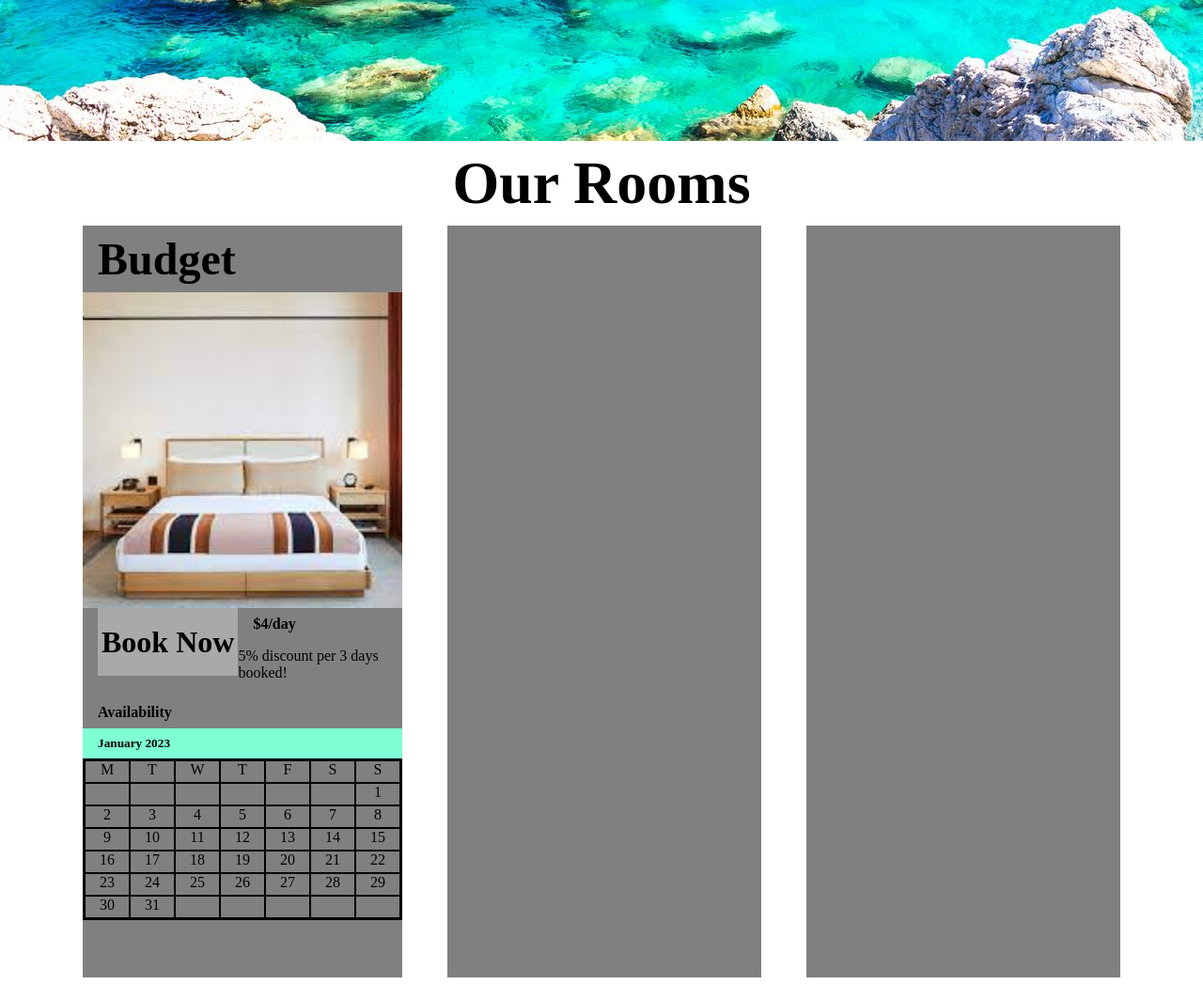
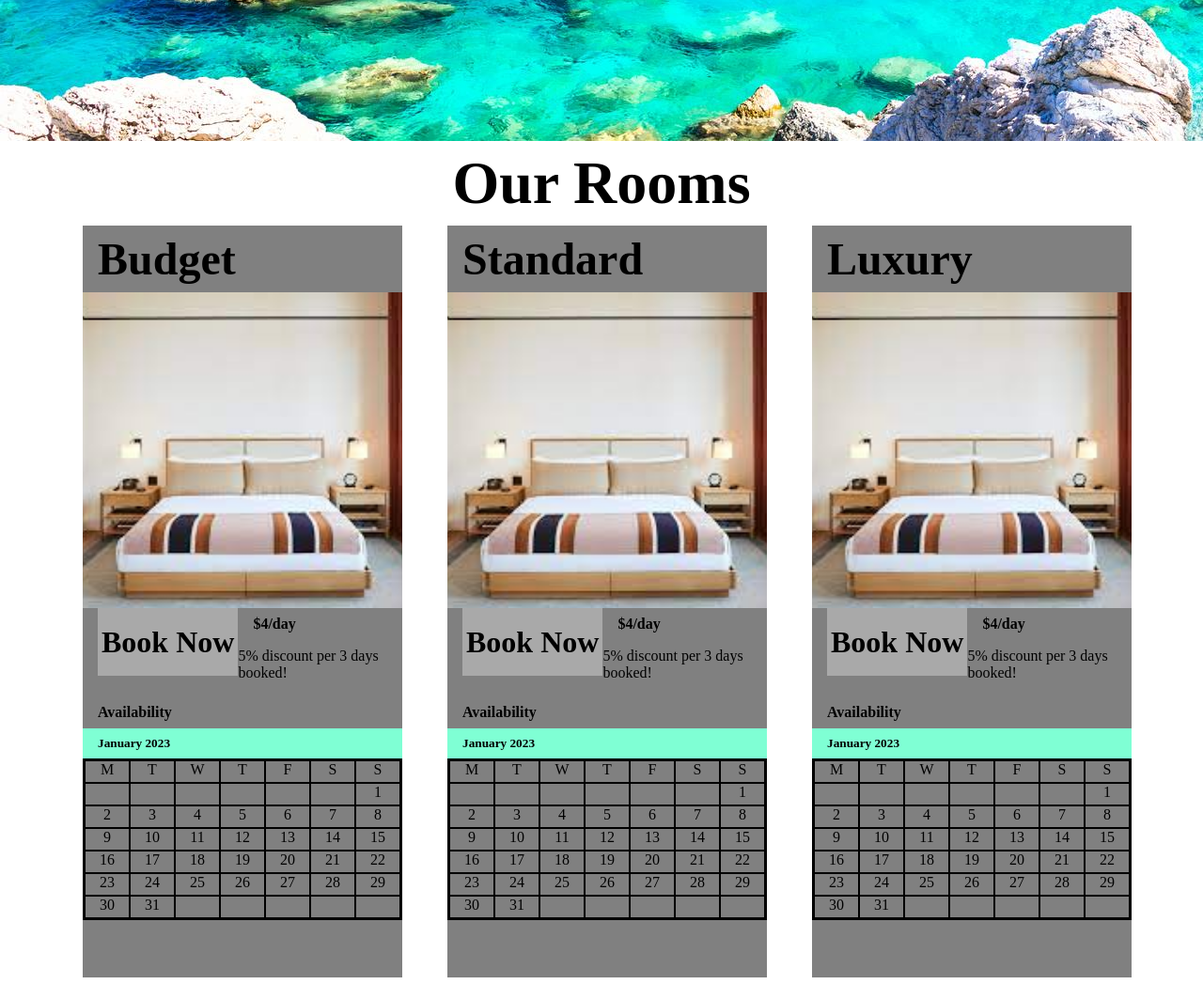
Before and after one commit to TGKElit/nikepelago, a PHP site: page /src/ in a window 1280 px wide. Shown: the part 642-1706 px from the top of the page at 94% size. Run offline with PHP 8.4, Linux system fonts and the light colour scheme; data that the repository does not hold is empty.

Commit message:
rewrote the room-code to be resuable for each type of room

```diff
--- /dev/null
+++ b/src/booking.php
@@ -0,0 +1,5 @@
+<?php
+
+if (!empty($_POST)) {
+        print_r($_POST);
+    }
--- a/src/general.php
+++ b/src/general.php
@@ -1,5 +1,5 @@
 <?php
 $stars = 5;
 
-$daySymbol = ["M", "T", "W", "T", "F", "S", "S"];
+
 ?>
--- a/src/header.css
+++ b/src/header.css
@@ -17,6 +17,12 @@ h1 {
     margin: auto 0;
 }
 
+header a {
+    all: unset;
+    margin: auto 0;
+    cursor: pointer;
+}
+
 header .stars {
     height: 100%;
     display: flex;
--- a/src/header.php
+++ b/src/header.php
@@ -1,6 +1,6 @@
 <header>
     <img src="../resources/svg/star.svg"></img>
-    <h1>Itsakon Hotel</h1>
+    <a href="."><h1>Itsakon Hotel</h1></a>
     <section class=stars>
         <?php for ($i=0; $i < $stars; $i++) {
             ?><img src="../resources/svg/star.svg"></img><?php
--- a/src/index.php
+++ b/src/index.php
@@ -1,8 +1,6 @@
 <?php
-    if (!empty($_POST)) {
-        print_r($_POST);
-    }
     require('general.php');
+    require('roomCard.php');
 ?>
 
 <!DOCTYPE html>
@@ -11,7 +9,7 @@
         <link rel="stylesheet" href="general.css">
         <link rel="stylesheet" href="header.css">
         <link rel="stylesheet" href="hero.css">
-        <link rel="stylesheet" href="room-card.css">
+        <link rel="stylesheet" href="roomCard.css">
         <title>Itsakon Hotel</title>
     </head>
     <body>
@@ -23,9 +21,9 @@
         <section class="rooms">
             <h2>Our Rooms</h2>
             <div class="room-container">
-                <?php require("./budgetCard.php")?>
-                <article class=room id="standard"></article>
-                <article class=room id="luxury"></article>
+                <?php roomCard("budget", $daySymbol)?>
+                <?php roomCard("standard", $daySymbol)?>
+                <?php roomCard("luxury", $daySymbol)?>
             </div>
         </section>
         <script src="homePageVariables.js"></script>
--- a/src/main.js
+++ b/src/main.js
@@ -1,33 +1,55 @@
-let budgetScrollerPosition = 0;
+let scrollerPosition = {
+    'budget': 0,
+    'standard': 0,
+    'luxury': 0,
+};
+
+document.getElementById("budget-right")?.addEventListener("click", function() {
+    imageScroller('right', 'budget');
+});
+
+document.getElementById("budget-left")?.addEventListener("click", function() {
+    imageScroller('left', 'budget');
+});
+
+document.getElementById("standard-right")?.addEventListener("click", function() {
+    imageScroller('right', 'standard');
+});
+
+document.getElementById("standard-left")?.addEventListener("click", function() {
+    imageScroller('left', 'standard');
+});
+
+document.getElementById("luxury-right")?.addEventListener("click", function() {
+    imageScroller('right', 'luxury');
+});
+
+document.getElementById("luxury-left")?.addEventListener("click", function() {
+    imageScroller('left', 'luxury');
+});
 
 
-document.getElementById("budget-right").addEventListener("click", function() {
-    imageScroller('right');
-});
 
-document.getElementById("budget-left").addEventListener("click", function() {
-    imageScroller('left');
-});
-
-function imageScroller(direction) {
+function imageScroller(direction, roomType) {
+    console.log(scrollerPosition[roomType]);
     switch (direction) {
         case 'right':
-            budgetScrollerPosition -= 1;
+            scrollerPosition[roomType] -= 1;
             break;
         case 'left':
-            budgetScrollerPosition += 1;
+            scrollerPosition[roomType] += 1;
             break;
     }
-    if (budgetScrollerPosition <= -3) {
-        budgetScrollerPosition = 0;
+    if (scrollerPosition[roomType] <= -3) {
+        scrollerPosition[roomType] = 0;
     }
-    if (budgetScrollerPosition >= 1) {
-        budgetScrollerPosition = -2;
+    if (scrollerPosition[roomType] >= 1) {
+        scrollerPosition[roomType] = -2;
     }
-    document.getElementById("budget-scroller").style.transform = "translate(" + budgetScrollerPosition * scrollerStep + "px)";
+    document.getElementById(roomType + "-scroller").style.transform = "translate(" + scrollerPosition[roomType] * scrollerStep + "px)";
 }
 
-for (let i = 0; i < 31; i++) {
+for (let i = 0; i < Array.from(document.getElementsByClassName("day-of-month")).length; i++) {
     let date = document.getElementsByClassName("day-of-month").item(i);
     date.addEventListener("click", function() {
         date.classList.toggle("selected");
@@ -43,6 +65,22 @@ function getSelected() {
     return booking;
 }
 
-document.getElementById("confirm-button").addEventListener("mousedown", function(){
+document.getElementById("confirm-button")?.addEventListener("mousedown", function(){
     document.getElementById("selected-dates").value = getSelected();
 });
+
+function updatePrice() {
+    let daysBooked = Array.from(document.getElementsByClassName("selected")).length;
+    let basePrice = daysBooked * 4;
+    let featurePrice = 0;
+    let discount = (0.05 * Math.floor(daysBooked/3));
+    let price = Math.floor((basePrice + featurePrice) * (1-discount) * 100)/100;
+
+    document.getElementById("form-price").value = price;
+    document.getElementById("display-price").innerHTML = price;
+    console.log(price);
+}
+
+document.addEventListener("click", function(){
+    updatePrice();
+});
--- a/src/room.css
+++ b/src/room.css
@@ -59,4 +59,9 @@
     background-color: grey;
     width: 236px;
     height: 64px;
+    cursor: pointer;
 }
+
+.price {
+    display: flex;
+}
--- a/src/room.php
+++ b/src/room.php
@@ -1,5 +1,6 @@
 <?php
 require("general.php");
+require("roomCard.php");
 ?>
 
 <!DOCTYPE html>
@@ -7,7 +8,7 @@ require("general.php");
     <head>
         <link rel="stylesheet" href="./general.css">
         <link rel="stylesheet" href="./header.css">
-        <link rel="stylesheet" href="./room-card.css">
+        <link rel="stylesheet" href="./roomCard.css">
         <link rel="stylesheet" href="room.css">
     </head>
     <body>
--- a/src/budgetCard.php
+++ b/src/roomCard.php
@@ -1,23 +1,28 @@
-<article class=room id="budget">
-    <h3>Budget</h3>
+<?php
+function roomCard($roomCard) {
+    $daySymbol = ["M", "T", "W", "T", "F", "S", "S"];
+?>
+
+<article class=room id="<?=$roomCard?>">
+    <h3><?=ucfirst($roomCard)?></h3>
     <div class="carousell-info">
         <section class="carousell">
-            <button class="scroll-button left" id="budget-left" type="button">
+            <button class="scroll-button left" id="<?=$roomCard?>-left" type="button">
                 <img src="../resources/svg/left-arrow.svg" alt="Previous image">
             </button>
             <div class="images">
-                <div class="image-container" id="budget-scroller">
+                <div class="image-container" id="<?=$roomCard?>-scroller">
                     <img src="../resources/images/budget-one.jpg" alt="First">
                     <img src="../resources/images/budget-two.jpg" alt="Second">
                     <img src="../resources/images/budget-three.jpg" alt="Last">
                 </div>
             </div>
-            <button class="scroll-button right" id="budget-right" type="button">
+            <button class="scroll-button right" id="<?=$roomCard?>-right" type="button">
                 <img src="../resources/svg/right-arrow.svg" alt="Next image">
             </button>
         </section>
         <div class="book-info">
-            <a href="./budget.php">Book Now</a>
+            <a href="./<?=$roomCard?>.php">Book Now</a>
             <section class="info">
                 <h4>$4/day</h4>
                 <p>5% discount per 3 days booked!</p>
@@ -42,7 +47,7 @@
                 }
                 for ($i=1; $i <= 31; $i++) {
                     ?>
-                    <div class="calendar-element day-of-month" id="budget<?=$i?>"><?= $i?></div>
+                    <div class="calendar-element day-of-month" id="<?=$roomCard?><?=$i?>"><?= $i?></div>
                     <?php
                 }
                 for ($i=0; $i < 5; $i++) {
@@ -55,3 +60,6 @@
         </div>
     </section>
 </article>
+
+<?php
+}
```
Also changed, not shown: src/budget.php (+5 -20 lines), src/luxury.php (+11 -0 lines), src/roomForm.php (added, +20 -0 lines), src/standard.php (+11 -0 lines), src/roomCard.css (renamed from src/room-card.css).
